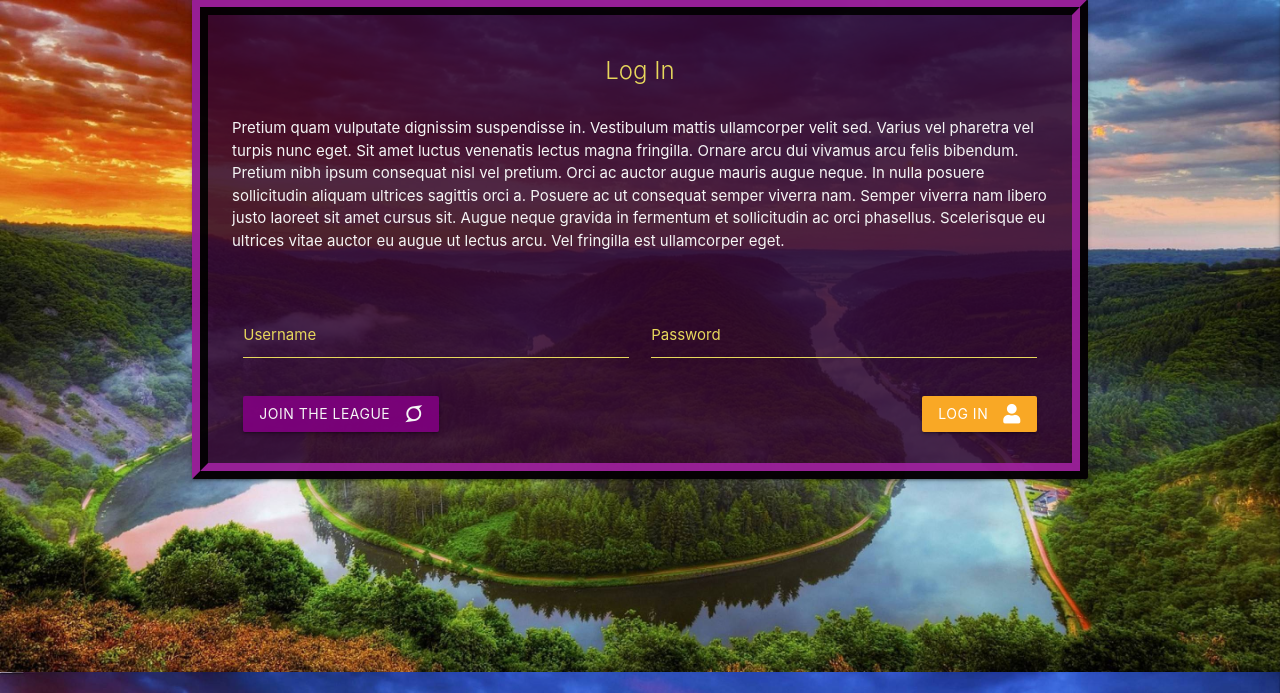
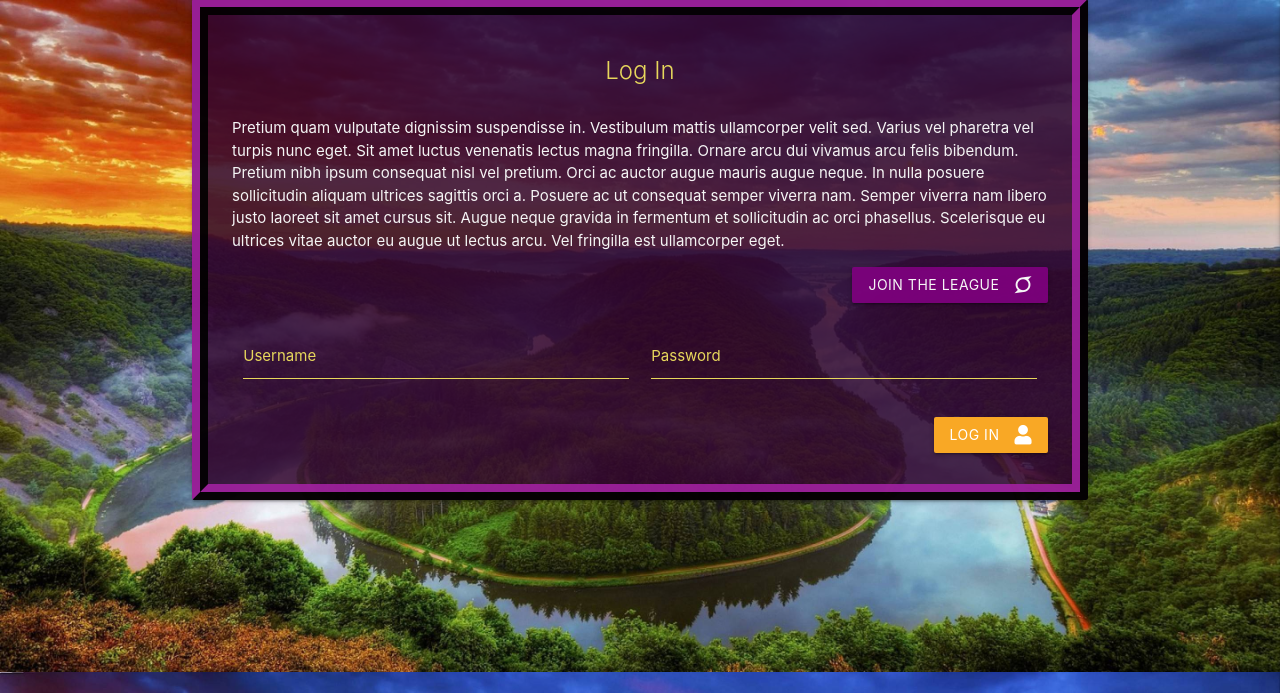
Before and after one commit to JamieM-Hub/JM-dark-pokedex, a Flask app: page /login in a window 1280 px wide. Shown: the part 128-821 px from the top of the page. Run offline with Flask 2, Linux system fonts and the light colour scheme; some libraries are stand-ins or nearby versions; some web fonts are replaced.

Commit message:
responsify login page by adjusting form and button position and alignment

```diff
--- a/templates/login.html
+++ b/templates/login.html
@@ -16,31 +16,34 @@
             phasellus. Scelerisque eu ultrices vitae auctor eu augue ut lectus arcu. Vel fringilla est
             ullamcorper eget.
         </p>
-        <br><br>
+
+        <!-- link to register -->
+        <div class="input-field right">
+            <a href="{{ url_for('register') }}" class="btn waves-effect waves-light theme">
+                JOIN THE LEAGUE
+                <i class="fab fa-superpowers right hide-on-small-and-down"></i>
+            </a>
+        </div>
 
         <form action="{{ url_for('login') }}" method="POST" class="col s12">
             <div class="row">
                 <!-- username -->
-                <div class="input-field col s6">
+                <div class="input-field col s12 m6">
                     <input id="username" name="username" type="text" required>
                     <label for="username">Username</label>
                 </div>
 
                 <!-- password -->
-                <div class="input-field col s6">
+                <div class="input-field col s12 m6">
                     <input id="password" name="password" type="password" required>
                     <label for="password">Password</label>
                 </div>
-
-                <!-- Confirm/cancel buttons -->
-                <div class="input-field col s12">
-                    <a href="{{ url_for('register') }}" class="btn waves-effect waves-light theme">
-                        JOIN THE LEAGUE
-                        <i class="fab fa-superpowers right"></i>
-                    </a>
-                    <button class="btn waves-effect waves-light yellow darken-3 right" type="submit" name="action">
+                <br>
+                <!-- login button -->
+                <div class="input-field right">
+                    <button class="btn waves-effect waves-light yellow darken-3" type="submit" name="action">
                         Log In
-                        <i class="fas fa-user right"></i>
+                        <i class="fas fa-user right hide-on-small-and-down"></i>
                     </button>
                 </div>
             </div>
```
